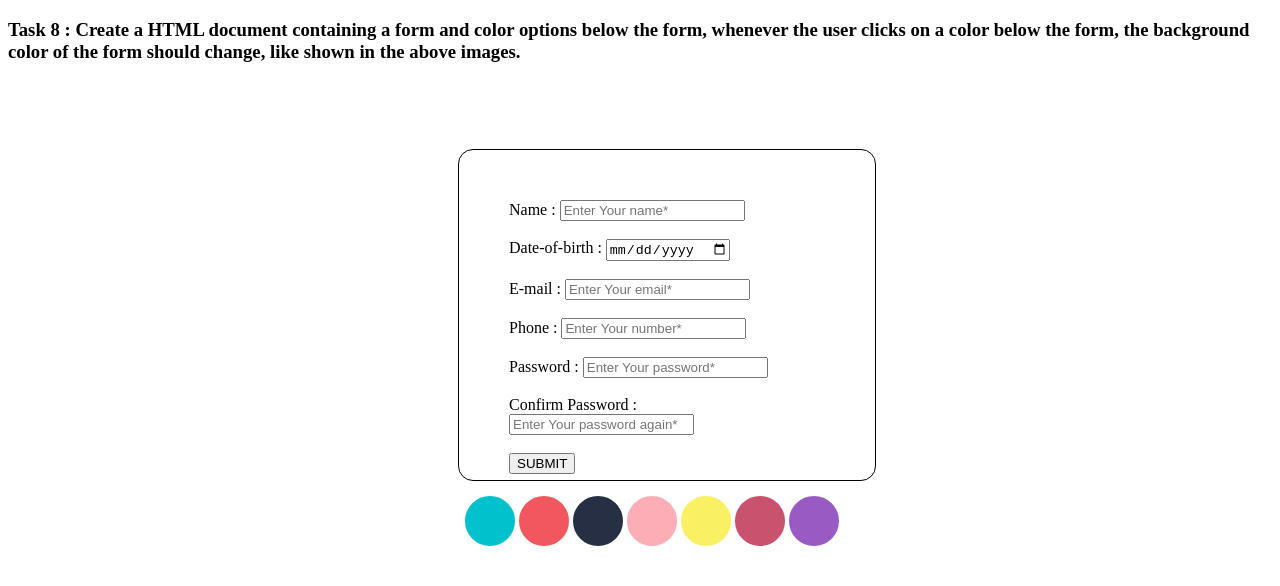
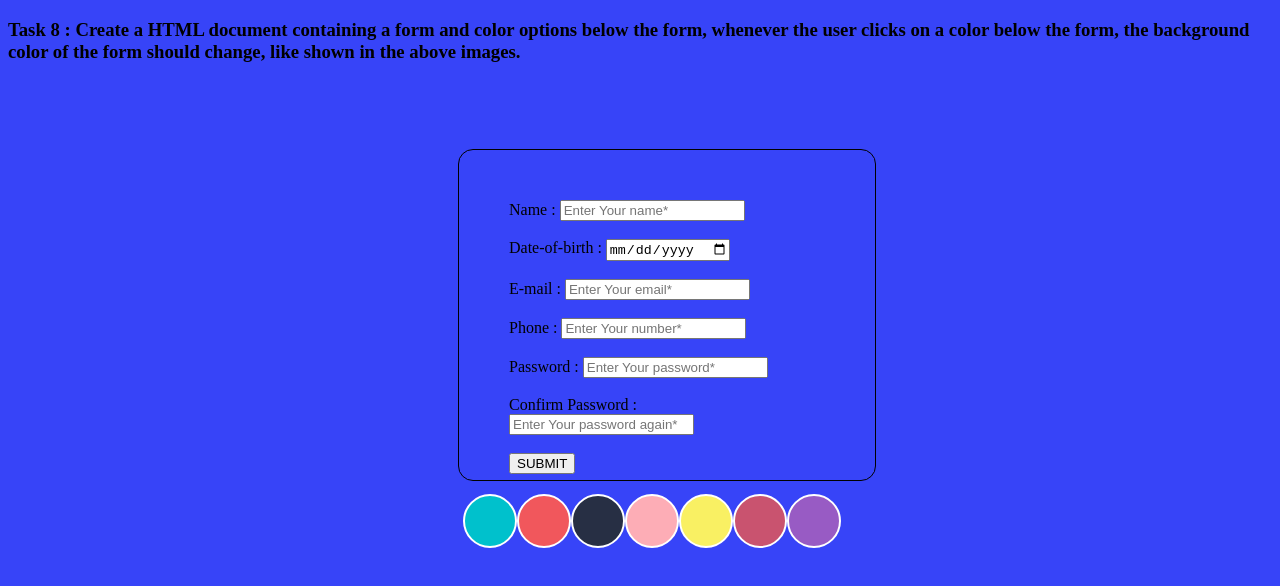
Before and after one commit to Kiranv1410/Project8, a plain HTML site: page index.html in a window 1280 px wide. Drawn offline with Linux system fonts and the light colour scheme.

Commit message:
first commit

```diff
--- a/style.css
+++ b/style.css
@@ -1,6 +1,6 @@
 
 body{
-    /* background: rgb(17, 17, 231); */
+    background: rgb(55, 68, 248);
 }
 h3{
     color: black;}
```
